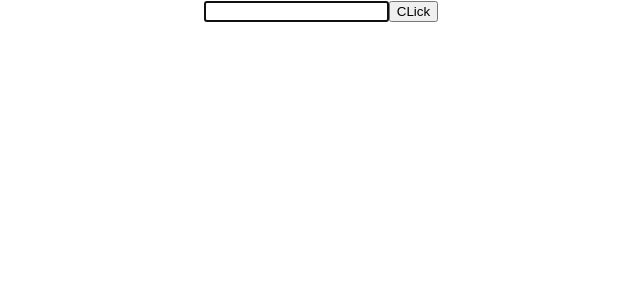
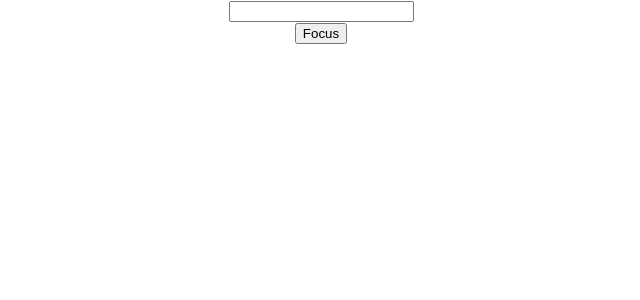
Before and after one commit to Krishnaprasad15/React, a React (Create React App) app: page / in a window 1280 px wide. Shown: the top 300 px of the page, without its empty margins (319-959 px from the left). Built offline with nearby package versions, Linux system fonts and the light colour scheme.

Commit message:
Forward Refs

```diff
--- a/src/App.js
+++ b/src/App.js
@@ -1,5 +1,6 @@
 // import logo from './logo.svg';
 import './App.css';
+import ForwardParRef from './components/ForwardParRef';
 // import React, { Fragment } from 'react';
 // import Greet from './components/greet';
 // import Welcome from './components/welcome';
@@ -14,7 +15,7 @@
 // import StyleSheet from './components/StyleSheet';
 // import Form from './components/Form';
 // import Fragments from './components/Fragments';
-import RefsDemo from './components/RefsDemo';
+// import RefsDemo from './components/RefsDemo';
 function App() {
   return (
     <div className="App">
@@ -30,7 +31,8 @@
       {/* <ListRend/> */}
       {/* <StyleSheet/> */}
       {/* <Fragments/> */}
-      <RefsDemo/>
+      {/* <RefsDemo/> */}
+      <ForwardParRef/>
     </div>
   );
 }
--- /dev/null
+++ b/src/components/ForwardParRef.js
@@ -0,0 +1,20 @@
+import React, { Component } from 'react'
+import ForwardRef from './ForwardRef'
+
+export default class ForwardParRef extends Component {
+    constructor(props) {
+      super(props)
+      this.inputRef= React.createRef()
+    }
+    clickHandler=()=>{
+        this.inputRef.current.focus()
+    }
+  render() {
+    return (
+      <div>
+        <ForwardRef ref={this.inputRef}/>
+        <button onClick={this.clickHandler}>Focus</button>
+      </div>
+    )
+  }
+}
--- /dev/null
+++ b/src/components/ForwardRef.js
@@ -0,0 +1,11 @@
+import React from 'react'
+
+const ForwardRef = React.forwardRef((props,ref)=> {
+  return (
+    <div>
+      <input type='text' ref={ref}/>
+    </div>
+  )
+})
+
+export default ForwardRef
```
